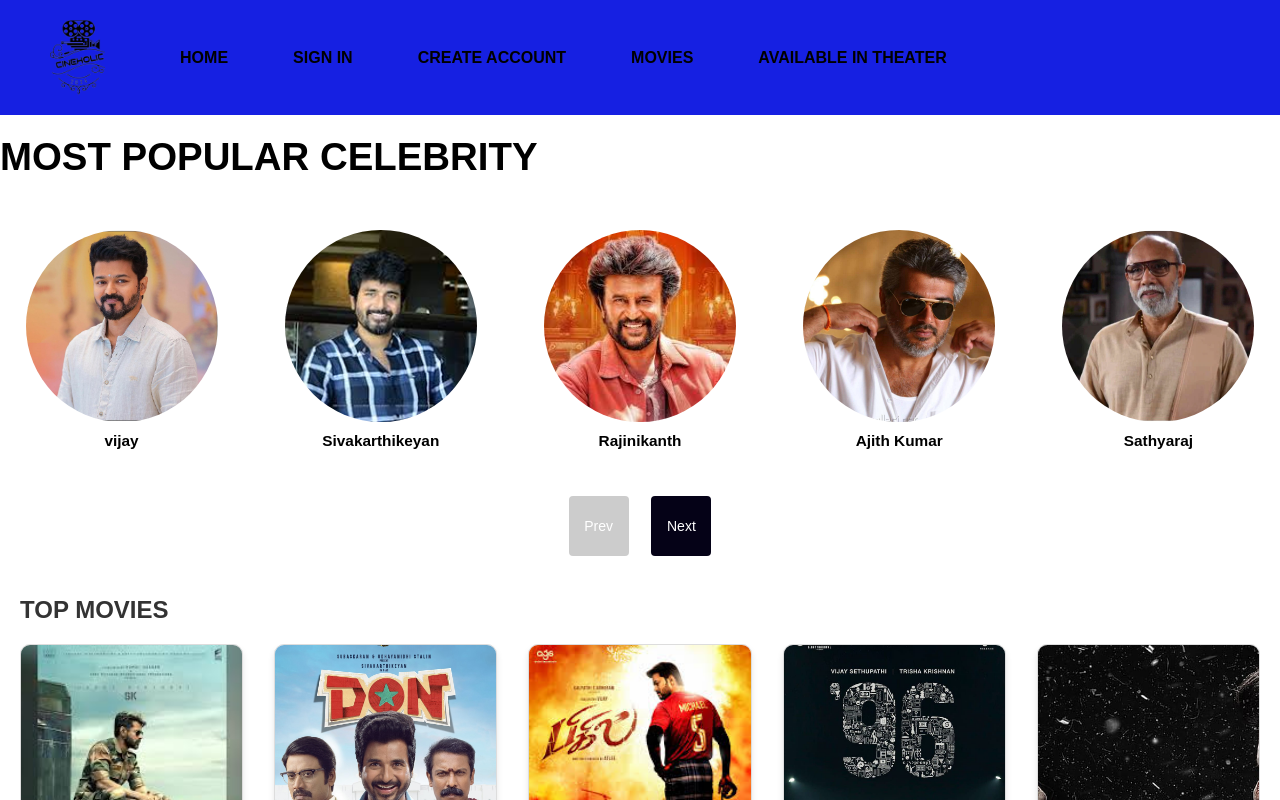
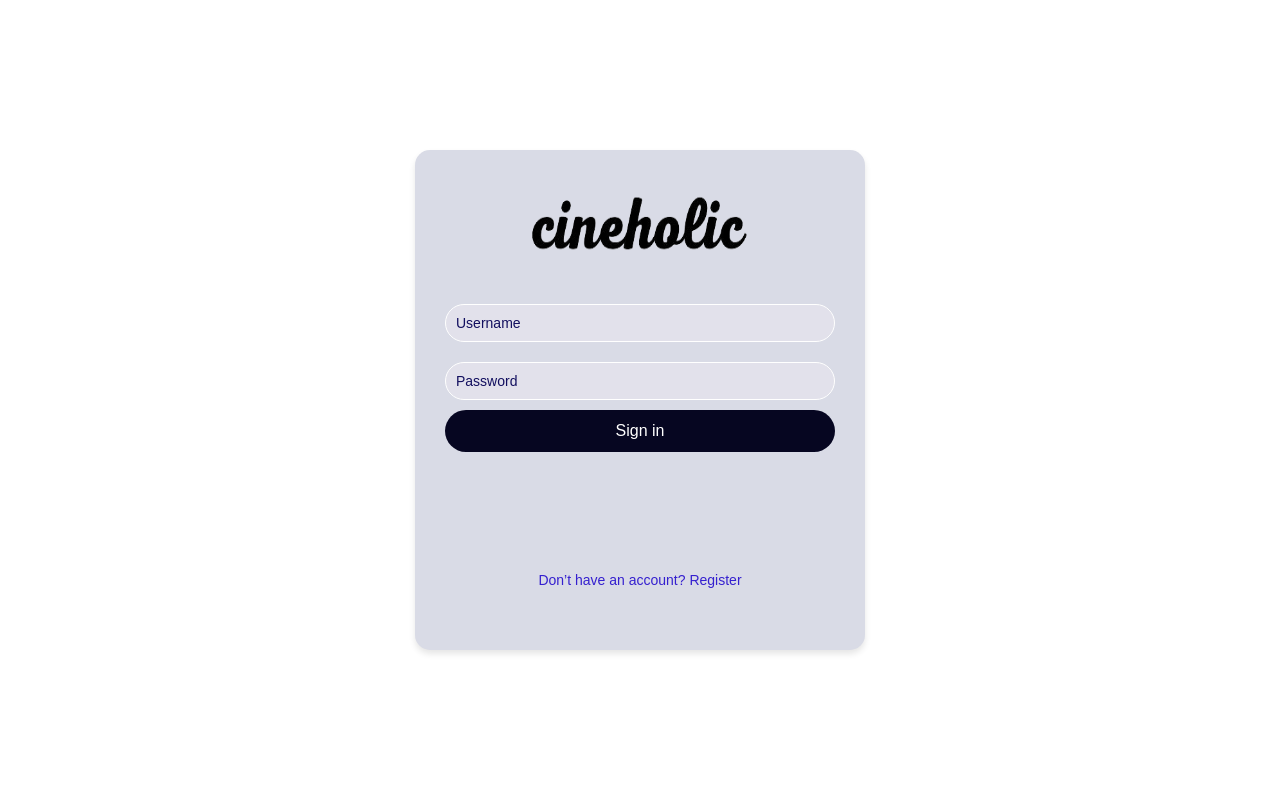
Before and after one commit to 25abhiram/cineholic-front-end, a React (Vite) app: page / in a window 1280 px wide. Shown: the top 800 px of the page. Built offline with nearby package versions, Linux system fonts and the light colour scheme.

Commit message:
changes code

```diff
--- a/src/Components/Navber/Navber.css
+++ b/src/Components/Navber/Navber.css
@@ -3,7 +3,7 @@
   display: flex;
   align-items: center;
   justify-content: space-between;
-  background-color: #1620e2; /* Blue background */
+  background-color: #0e19ea; /* Blue background */
   box-shadow: 0 0px 0px rgba(0, 0, 0, 0.1); /* Subtle shadow */
   font-family: Arial, sans-serif;
   transition: all 0.3s ease; /* Smooth resizing transition */
--- a/src/Components/Navber/Naver.tsx
+++ b/src/Components/Navber/Naver.tsx
@@ -11,7 +11,7 @@ const Navbar: React.FC<NavbarProps> = ({ setCurrentPage }) => {
 
       <div className="navbar-links">
       <div className="navbar-header">
-      <img src="/Images/logo2.png" alt="Logo" className="navbar-logo" />
+      {/* <img src="/Images/logo.png" alt="Logo" className="navbar-logo" /> */}
       </div>
         <a href="#" onClick={(e) => { e.preventDefault(); setCurrentPage("home"); }}>
           Home
--- a/src/Components/Navber/Sign in/Signin.tsx
+++ b/src/Components/Navber/Sign in/Signin.tsx
@@ -1,31 +1,59 @@
+import React, { useState } from "react";
+import "./SignIn.css";
 
-import "./SignIn.css";
-const Signin = () => {
+interface SignInProps {
+  setCurrentPage: (page: string) => void; // To navigate to other pages
+}
+
+const SignIn: React.FC<SignInProps> = ({ setCurrentPage }) => {
+  const [username, setUsername] = useState("");
+  const [password, setPassword] = useState("");
+  const [error, setError] = useState("");
+
+  const handleSignIn = () => {
+    // Mock authentication logic
+    if (username === "user" && password === "password") {
+      setError(""); // Clear any previous errors
+      setCurrentPage("home"); // Redirect to the "Home" page after successful sign-in
+    } else {
+      setError("Invalid username or password");
+    }
+  };
+
   return (
     <div className="container">
-
       <div className="card">
         <div className="avatar-placeholder">
-        <img src="/public/avatar1.png" alt="Avatar" />
+          <img src="/public/avatar1.png" alt="Avatar" />
         </div>
         <input
           type="text"
           placeholder="Username"
           className="input"
+          value={username}
+          onChange={(e) => setUsername(e.target.value)}
         />
         <div className="input-wrapper">
           <input
             type="password"
             placeholder="Password"
             className="input"
+            value={password}
+            onChange={(e) => setPassword(e.target.value)}
           />
-          <span className="show-password"></span>
         </div>
-        {/* <a href="#" className="forgot-password">
-          Forgot password?
-        </a> */}
-        <button className="sign-in-button">Sign in</button>
-        <a href="#" className="register-link">
+        {error && <p className="error-message">{error}</p>}
+        <button className="sign-in-button" onClick={handleSignIn}>
+          Sign in
+        </button>
+        <a
+          href="#"
+          className="register-link"
+          onClick={(e) => {
+            e.preventDefault();
+            setCurrentPage("createAccount"); // Navigate to "Create Account" page
+          }}
+        >
           Don’t have an account? Register
         </a>
       </div>
@@ -33,4 +61,4 @@ const Signin = () => {
   );
 };
 
-export default Signin
+export default SignIn;
--- a/src/Components/Navber/pages/pages.tsx
+++ b/src/Components/Navber/pages/pages.tsx
@@ -8,16 +8,16 @@ import Movies from "../Movies/Movies";
 import AvailableInTheater from "../Theater/Theater";
 
 const Pages: React.FC = () => {
-  const [currentPage, setCurrentPage] = React.useState("home");
+  const [currentPage, setCurrentPage] = React.useState("signin"); // Default to "signin"
 
   const renderPage = () => {
     switch (currentPage) {
       case "home":
         return <Home />;
       case "signin":
-        return <SignIn />;
+        return <SignIn setCurrentPage={setCurrentPage} />;
       case "createAccount":
-        return <CreateAccount />;
+        return <CreateAccount  />;
       case "lists":
         return <Lists />;
       case "movies":
@@ -31,10 +31,11 @@ const Pages: React.FC = () => {
 
   return (
     <div>
-      <Navbar setCurrentPage={setCurrentPage} />
-      <div className="page-content">
-        {renderPage()}
-      </div>
+      {/* Conditionally render Navbar */}
+      {currentPage !== "signin" && currentPage !== "createAccount" && (
+        <Navbar setCurrentPage={setCurrentPage} />
+      )}
+      <div className="page-content">{renderPage()}</div>
     </div>
   );
 };
```
